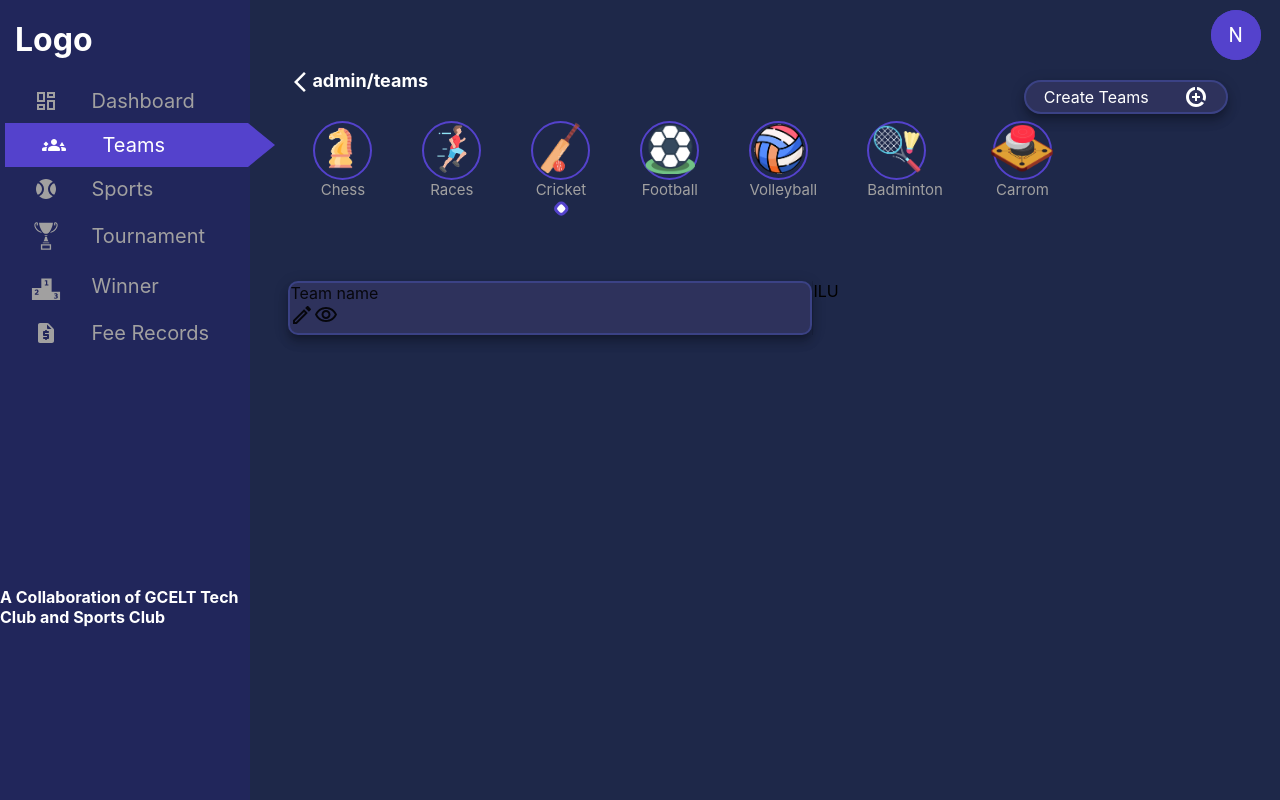
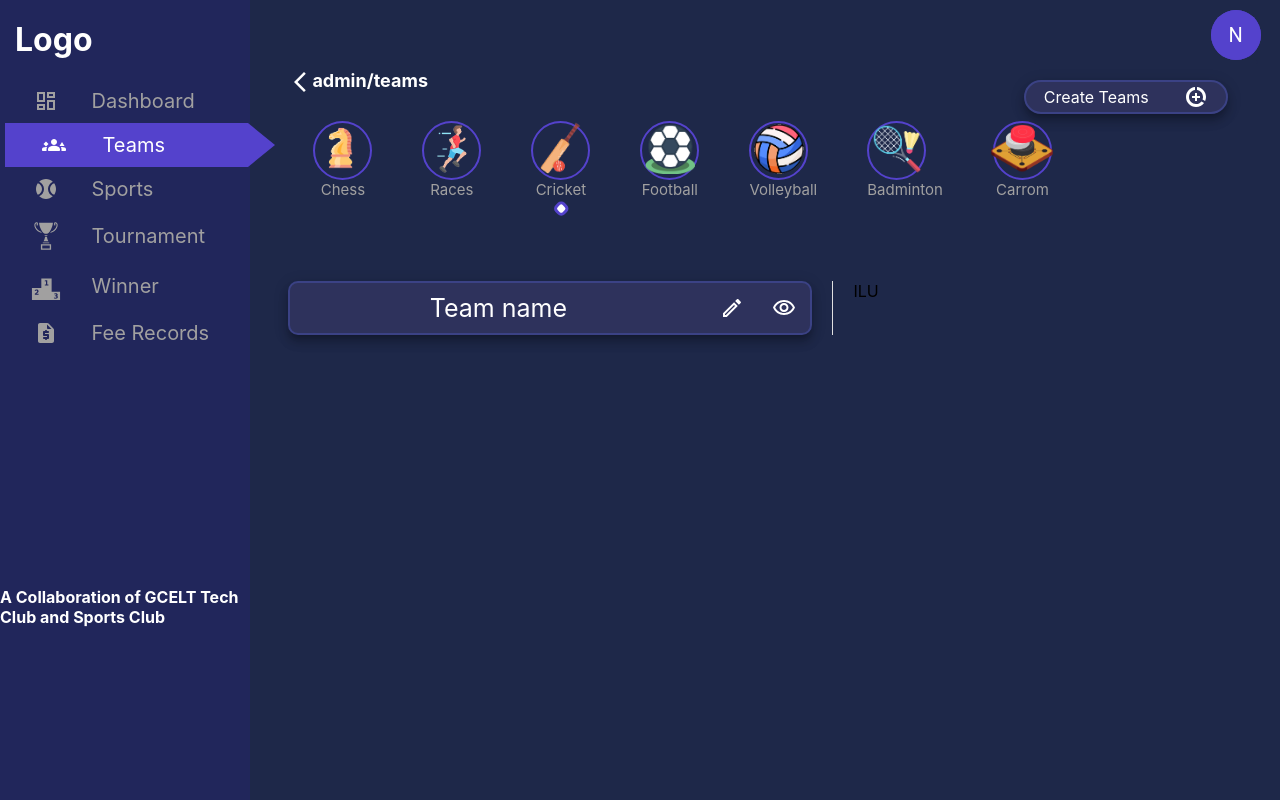
Before and after one commit to gcelt-techclub/Web-App, a React (Create React App) app: page /admin/teams in a window 1280 px wide. Built offline with nearby package versions, Linux system fonts and the light colour scheme; no server answers; sample sign-in values are in the browser's storage.

Commit message:
team interface changes

```diff
--- a/src/pages/admin/Teams.jsx
+++ b/src/pages/admin/Teams.jsx
@@ -1,11 +1,8 @@
 import React, { useState } from 'react'
 import { useNavigate } from "react-router-dom";
 import Sportsbar from "../../components/SportsNavbar.jsx";
+import "./Teamsdir/Teams.css"
 
-// import { SelectedSports } from '../context/context.js';
-
-// Later we will pull it from DB
-import { menuItem } from '../../data/sportsList'
 
 import DataSaverOnOutlinedIcon from '@mui/icons-material/DataSaverOnOutlined';
 import View from '@mui/icons-material/VisibilityOutlined';
@@ -28,20 +25,20 @@ function Teams() {
           <DataSaverOnOutlinedIcon id="add" onClick={() => navigate(`/admin/teams/create/${'untitled'}`)} />
         </Paper>
         <Grid container>
-          <Grid item xs>
-            <Paper style={{
+          <Grid item xs style={{marginRight:20}}>
+            <Paper  className="team_div"  style={{
               width: 520, height: 50, backgroundColor: '#2e325c',
               border: '2px solid #3b4285', borderRadius: '10px'
             }} elevation={8}>
-              <div> Team name </div>
-              <Edit />
-              <View />
+              <div id='Tname'> Team name </div>
+              <Edit id='Edit_ico' onClick={ () => navigate(`/admin/teams/edit/team1}`) }/>
+              <View id='View_ico'/>
             </Paper>
 
           </Grid>
-          <Divider orientation="vertical" flexItem>
+          <Divider orientation="vertical" flexItem color='#fff'>
           </Divider>
-          <Grid item xs>
+          <Grid item xs style={{marginLeft:20}}>
             ILU
           </Grid>
         </Grid>
--- a/src/pages/admin/Teamsdir/Teams.css
+++ b/src/pages/admin/Teamsdir/Teams.css
@@ -0,0 +1,21 @@
+.team_div{
+    display: flex;
+    color:#fff;
+    justify-content: center;
+    align-items: center;
+    font-size: 25px;
+}
+#Tname{
+    flex:80%;
+    color:#fff;
+    display: grid;
+    place-items: center;
+}
+#Edit_ico{
+    flex:10%;
+    color:#fff;
+}
+#View_ico{
+    flex:10%;
+    color:#fff;
+}
```
